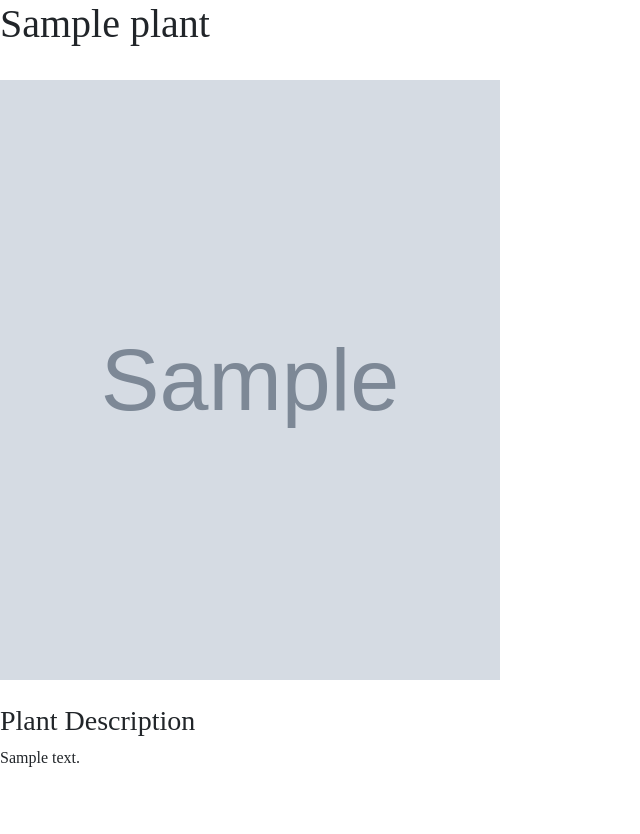
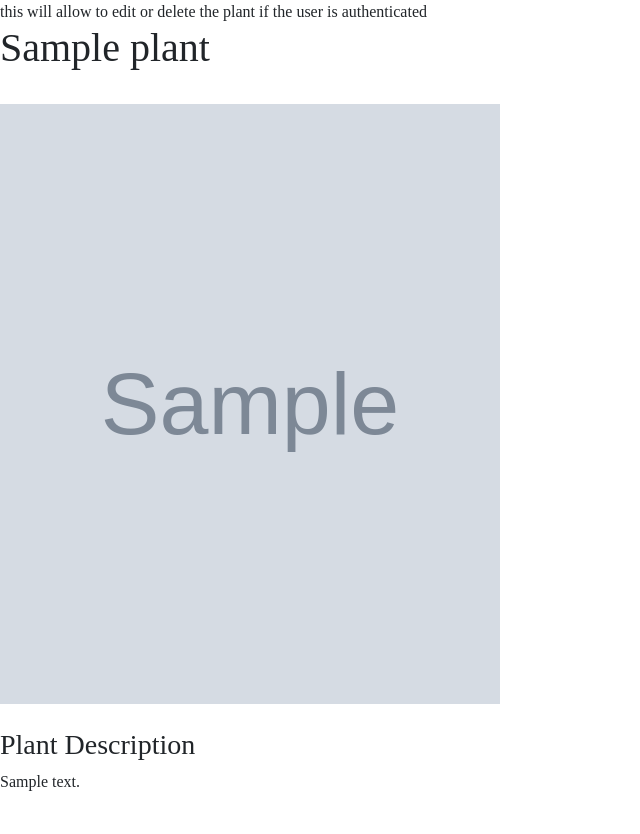
Before and after one commit to BlackRose9111/BotanicDb, a Django app: page /plant/1 in a window 1280 px wide. Shown: the whole page, without its empty margins (0-640 px from the left). Before the commit the page ends 767 px from the top, so only its background shows below. Run offline with Django 5.2, Linux system fonts and the light colour scheme; tables that the repository leaves empty hold one stand-in row (values such as "Sample post"); grey boxes marked "Sample" are stand-in pictures; some libraries are stand-ins or nearby versions.

Commit message:
General HTML structure

```diff
--- a/botanica/home/templates/home/plant.html
+++ b/botanica/home/templates/home/plant.html
@@ -2,7 +2,7 @@
 
 {% block body %}
 
-
+this will allow to edit or delete the plant if the user is authenticated
     <div>
         <h1>{{ plant.common_name }}</h1>
 
```
